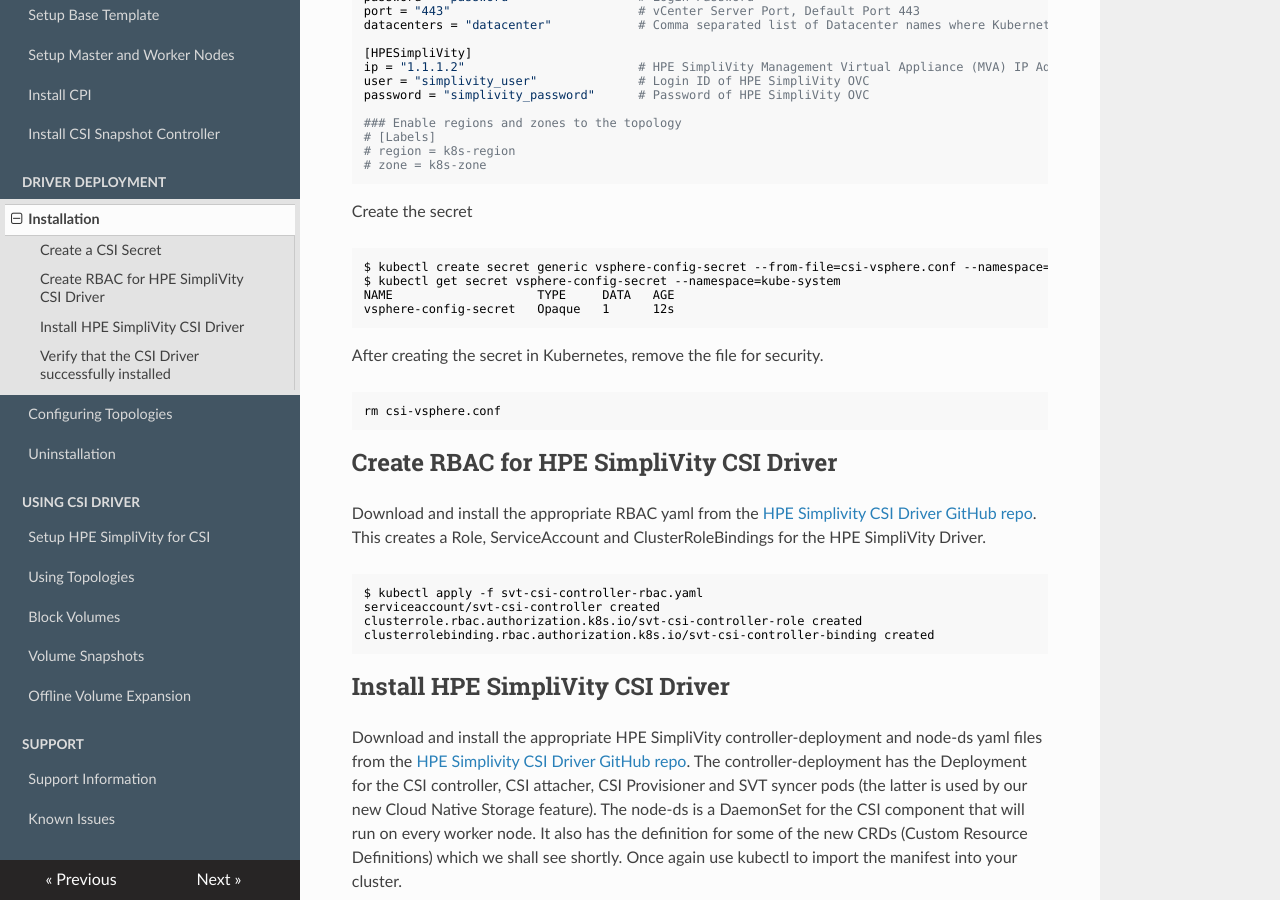
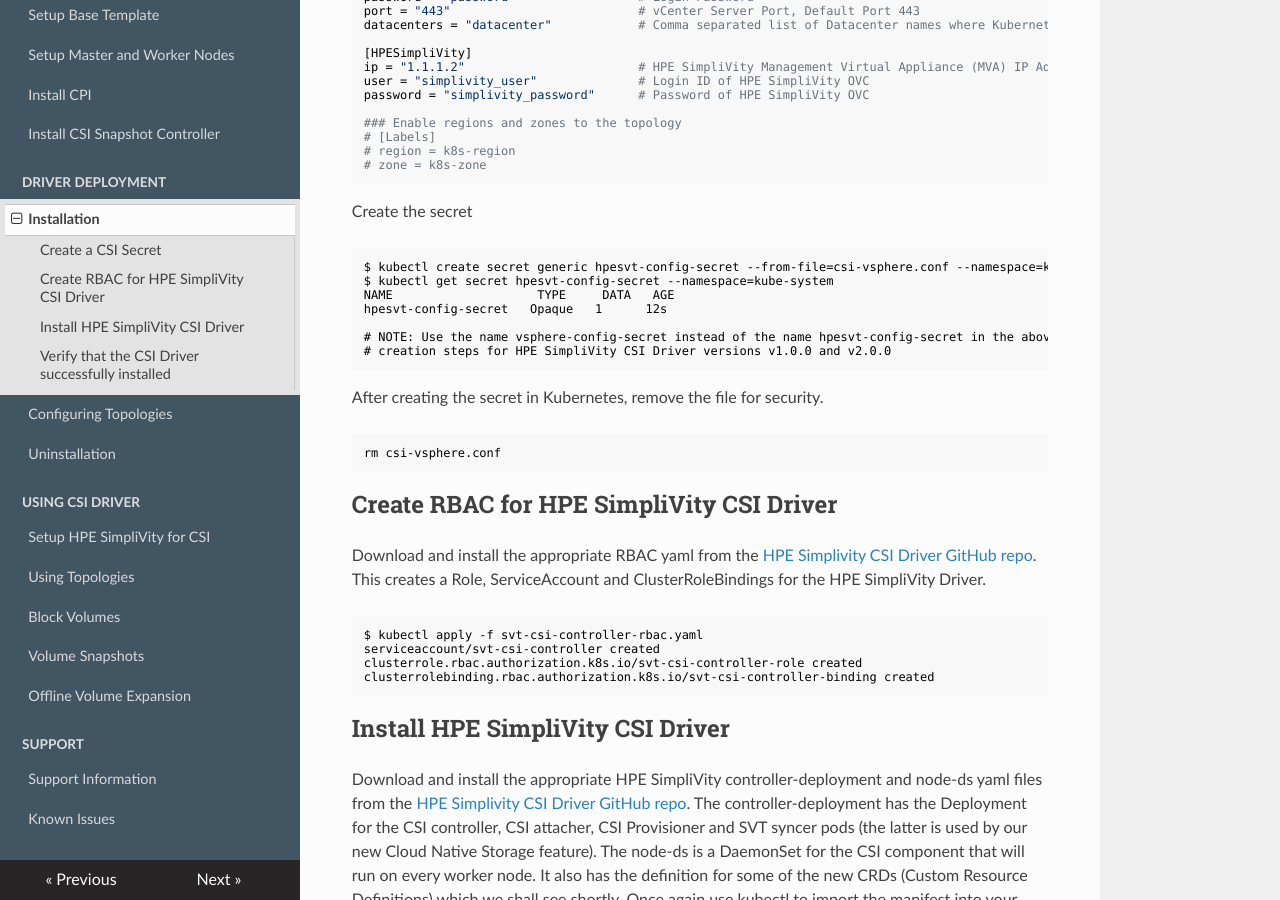
Before and after one commit to HewlettPackard/simplivity-vsphere-csi-driver, an MkDocs documentation site: the page built from docs/driver-deployment/installation.md, in a window 1280 px wide and 900 px high, scrolled down 647 px. Built offline with MkDocs 1.6.1, drawn with Linux system fonts in a browser that asks for light colours; nearby versions of some CDN libraries.

Commit message:
HPE SimpliVity CSI Driver v2.0.1 Release
    - Changed Naming of HPE SimpliVity CSI Driver Secret

````diff
--- a/docs/driver-deployment/installation.md
+++ b/docs/driver-deployment/installation.md
@@ -36,10 +36,13 @@ password = "simplivity_password"      # Password of HPE SimpliVity OVC
 Create the secret
 
 ```text
-$ kubectl create secret generic vsphere-config-secret --from-file=csi-vsphere.conf --namespace=kube-system
-$ kubectl get secret vsphere-config-secret --namespace=kube-system
+$ kubectl create secret generic hpesvt-config-secret --from-file=csi-vsphere.conf --namespace=kube-system
+$ kubectl get secret hpesvt-config-secret --namespace=kube-system
 NAME                    TYPE     DATA   AGE
-vsphere-config-secret   Opaque   1      12s
+hpesvt-config-secret   Opaque   1      12s
+
+# NOTE: Use the name vsphere-config-secret instead of the name hpesvt-config-secret in the above secret
+# creation steps for HPE SimpliVity CSI Driver versions v1.0.0 and v2.0.0
 ```
 
 After creating the secret in Kubernetes, remove the file for security.
````
Also changed, not shown: docs/support-information.md (+5 -0 lines), 3 other files.
